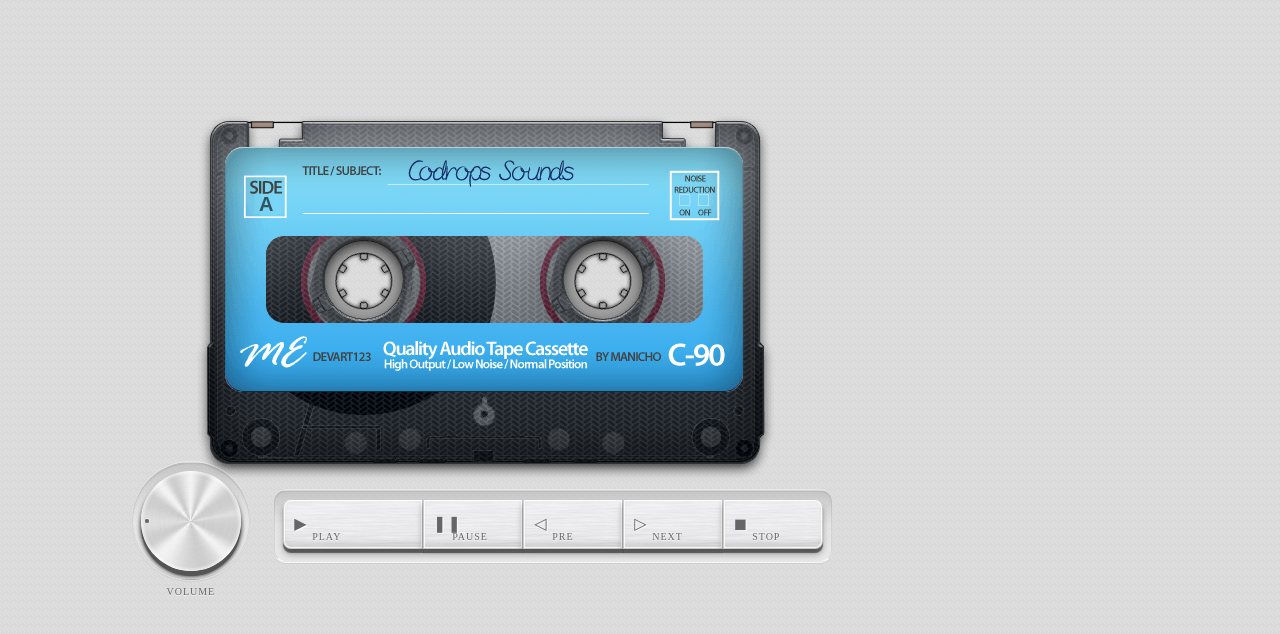
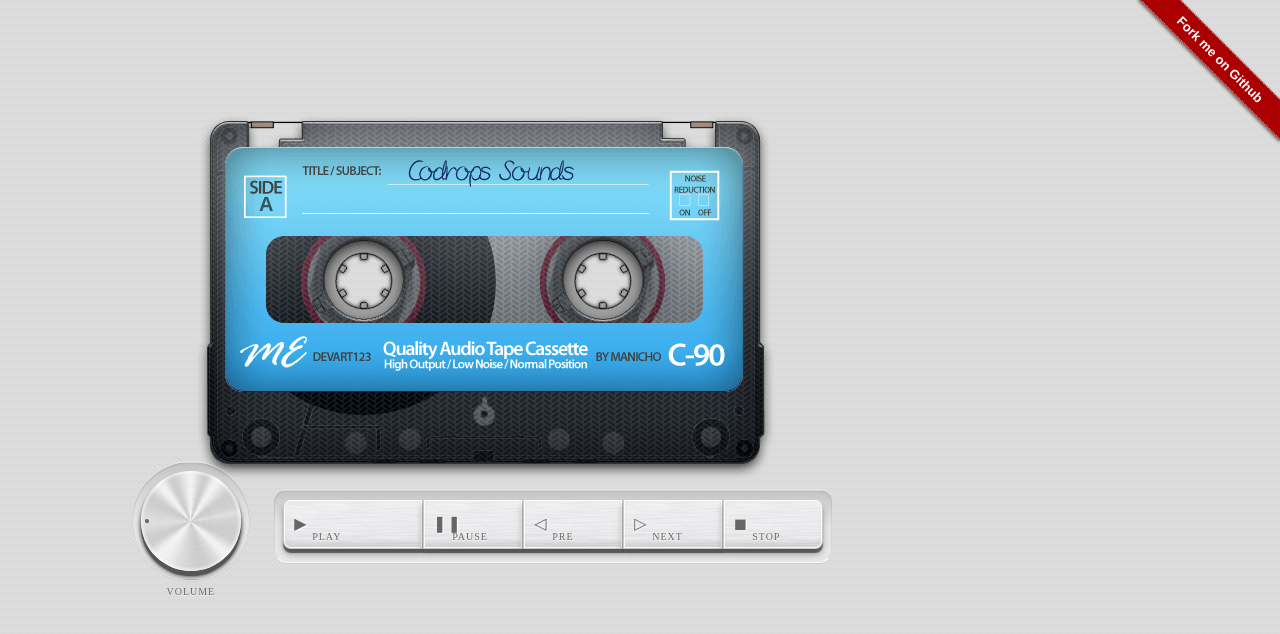
Before and after one commit to zhuyali/imusic, a website: page index.html in a window 1280 px wide. Drawn offline with Linux system fonts and the light colour scheme; no server answers.

Commit message:
add github ribbon

```diff
--- a/index.html
+++ b/index.html
@@ -14,7 +14,6 @@
     <script src="./assets/javascript/knobKnob.jquery.js"></script>
   </head>
   <body>
-
     <div class="container">
       <div id="imusic-container" class="imusic-container">
         <div class="imusic-tape-wrapper">
@@ -54,11 +53,10 @@
         </div>
       </div><!-- //imusic-container -->
     </div><!-- //container -->
-
+    <div class="ribbon" style="position:fixed;right:0;top:0;width:150px;height:150px;overflow:hidden;z-index:9999;"><a target="_blank" style="display:inline-block;width:200px;overflow:hidden;padding:6px 0;text-align:center;-webkit-transform:rotate(45deg);-moz-transform:rotate(45deg);-ms-transform:rotate(45deg);-o-transform:rotate(45deg);-transform:rotate(45deg);text-decoration:none;color:#fff;position:inherit;top:45px;right:-40px;border-width:1px 0;border-style:dotted;border-color:rgba(255, 255, 255, 0.7);font:700 13px &quot;Helvetica Neue&quot;, Helvetica, Arial, sans-serif;box-shadow:0 2px 3px 0 rgba(0, 0, 0, 0.5);background-color:#a00;" href="//github.com/zhuyali/imusic">Fork me on Github</a></div>
     <div id="container"></div>
     <audio id="audio"><span>HTML5 audio not supported</span></audio>
     <audio id="soundAudio" src='./assets/sounds/click.mp3'><span>HTML5 audio not supported</span></audio>
-
     <script id="grace-template" type="template">
     <div class="list" style="overflow: auto;">
       <ol>
```
